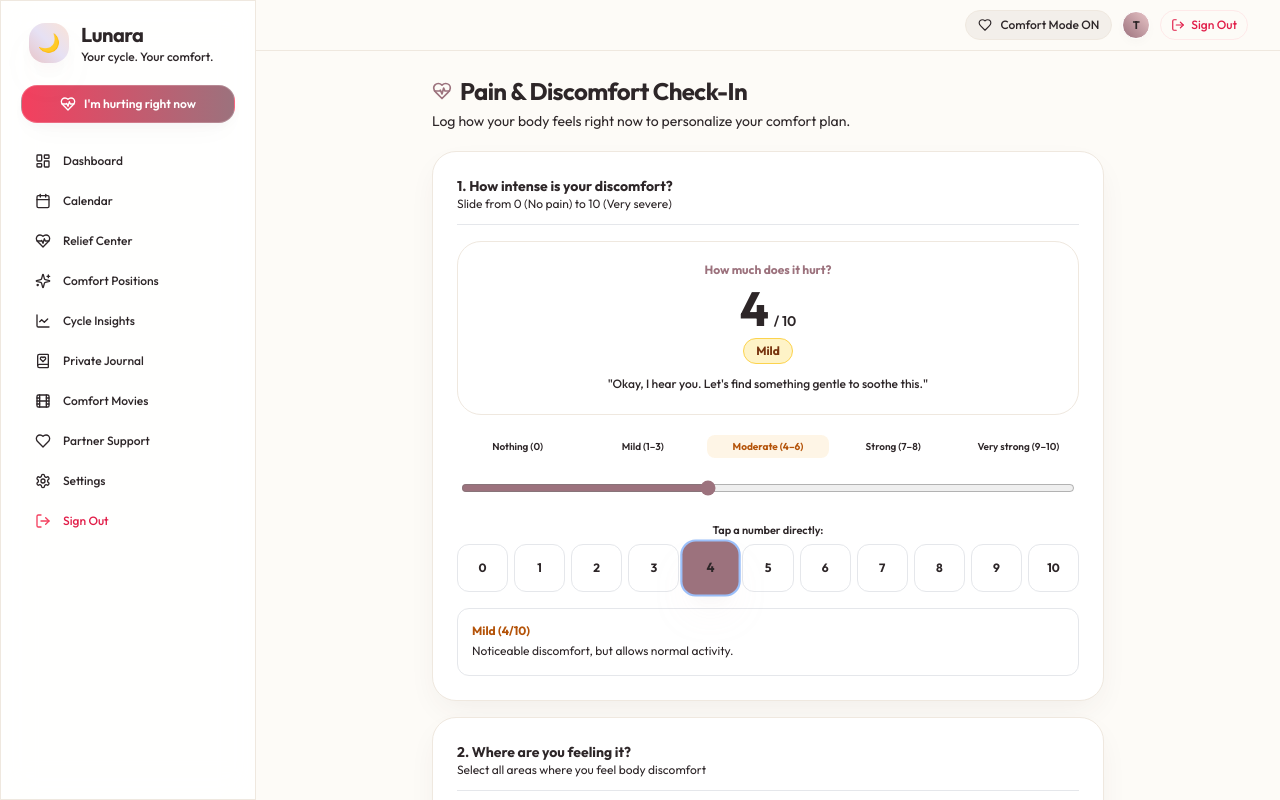
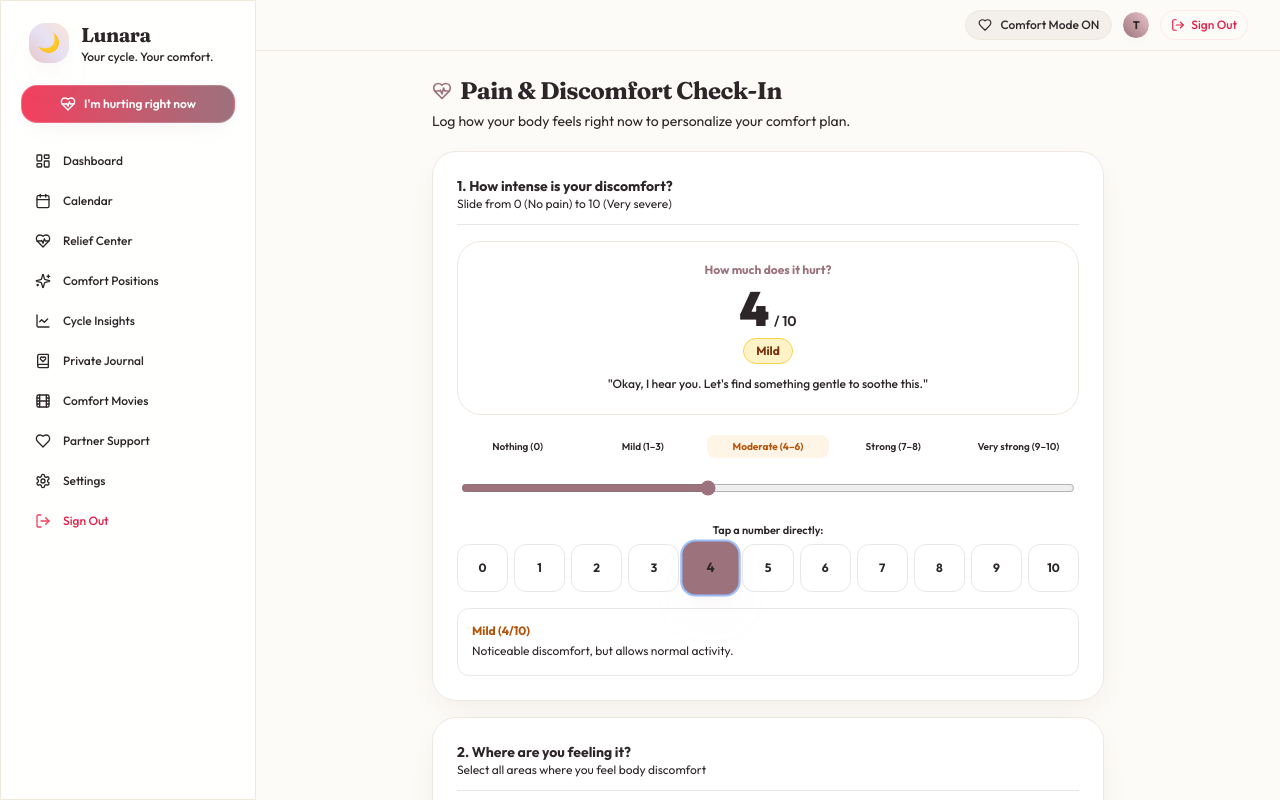
Before and after one commit to Marvel1005/lunara, a Next.js app: page /pain in a window 1280 px wide. Shown: the top 800 px of the page. Built offline with nearby package versions, Linux system fonts and the light colour scheme; no server answers.

Commit message:
feat(P2-5+P2-10): Fraunces display serif for h1, distinct metadata copy + twitter card

```diff
--- a/app/globals.css
+++ b/app/globals.css
@@ -1,5 +1,3 @@
-@import url('https://fonts.googleapis.com/css2?family=Inter:wght@300;400;500;600;700&family=Outfit:wght@300;400;500;600;700&display=swap');
-
 @tailwind base;
 @tailwind components;
 @tailwind utilities;
@@ -279,6 +277,12 @@
   padding: 0;
 }
 
+/* Top-level headings get the display serif voice; everything else stays Outfit. */
+h1 {
+  font-family: var(--font-display), Georgia, serif;
+  letter-spacing: -0.01em;
+}
+
 body {
   background-color: var(--background);
   color: var(--foreground);
--- a/app/layout.tsx
+++ b/app/layout.tsx
@@ -1,8 +1,12 @@
 import type { Metadata, Viewport } from 'next';
+import { Fraunces, Outfit } from 'next/font/google';
 import './globals.css';
 import { env } from '@/lib/env';
 import { QueryProvider } from '@/providers/query-provider';
 import { AuthProvider } from '@/providers/auth-provider';
+
+const outfit = Outfit({ subsets: ['latin'], variable: '--font-outfit' });
+const fraunces = Fraunces({ subsets: ['latin'], variable: '--font-display' });
 
 export const viewport: Viewport = {
   themeColor: '#4A1942',
@@ -11,7 +15,8 @@ export const viewport: Viewport = {
 export const metadata: Metadata = {
   metadataBase: new URL(env.siteUrl),
   title: 'Lunara — Your cycle. Your comfort.',
-  description: 'A premium personal menstrual-cycle and wellness companion.',
+  description:
+    'Track periods, pain, mood, and rest in one private place, and let a trusted partner know how to support you.',
   icons: {
     icon: [
       { url: '/icon.png', type: 'image/png' },
@@ -22,10 +27,18 @@ export const metadata: Metadata = {
     shortcut: '/icon.png',
   },
   openGraph: {
-    title: 'Lunara — Your cycle. Your comfort.',
-    description: 'A premium personal menstrual-cycle and wellness companion.',
+    title: 'Lunara — cycle tracking with partner support',
+    description:
+      'Gentle period and symptom tracking plus optional comfort sharing with someone you trust.',
     images: [{ url: '/icon.png' }],
     type: 'website',
+  },
+  twitter: {
+    card: 'summary',
+    title: 'Lunara — Your cycle. Your comfort.',
+    description:
+      'Private cycle, pain, and mood tracking with optional partner comfort sharing.',
+    images: ['/icon.png'],
   },
 };
 
@@ -35,7 +48,7 @@ export default function RootLayout({
   children: React.ReactNode;
 }) {
   return (
-    <html lang="en" suppressHydrationWarning>
+    <html lang="en" suppressHydrationWarning className={`${outfit.variable} ${fraunces.variable}`}>
       <body className="antialiased selection:bg-lunara-rose selection:text-lunara-plum">
         <QueryProvider>
           <AuthProvider>
--- a/tailwind.config.ts
+++ b/tailwind.config.ts
@@ -62,7 +62,7 @@ const config: Config = {
       },
       fontFamily: {
         sans: ["var(--font-outfit)", "Inter", "sans-serif"],
-        display: ["var(--font-outfit)", "serif"],
+        display: ["var(--font-display)", "Georgia", "serif"],
       },
       keyframes: {
         pulseGlow: {
```
